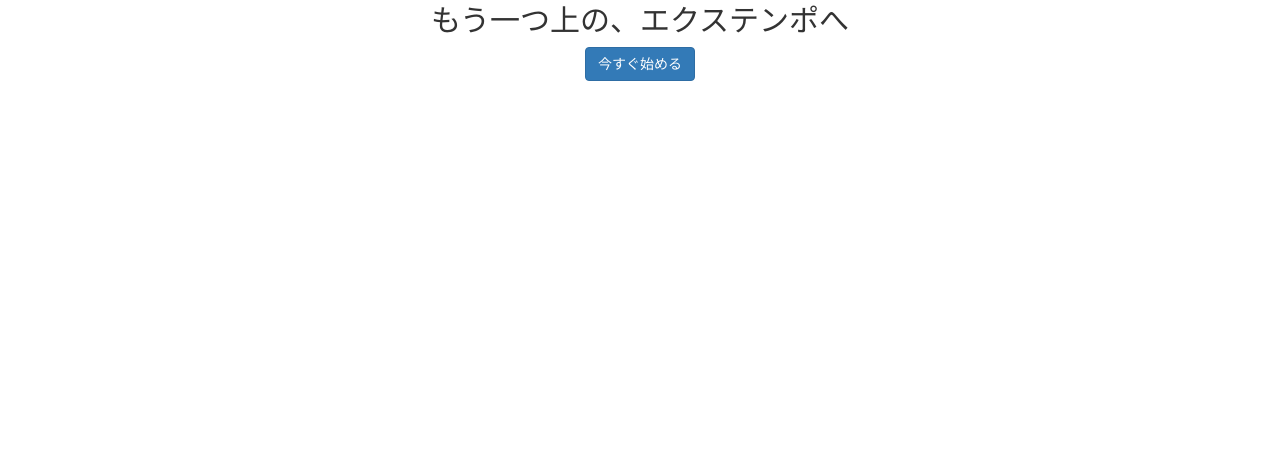
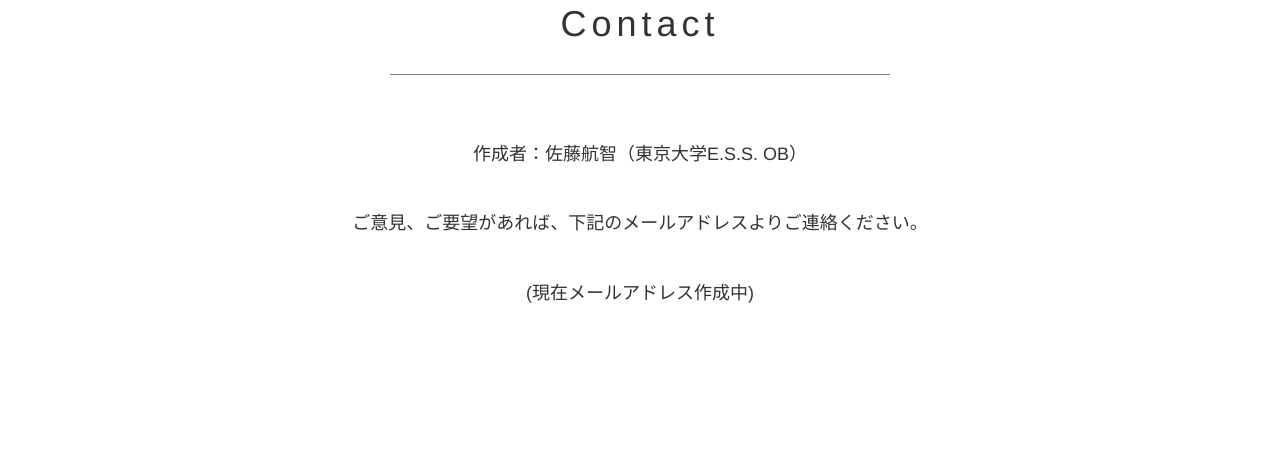
Before and after one commit to Kouch-Sato/topicmaker, a plain HTML site: page index.html in a window 1280 px wide. Shown: the part 1876-2350 px from the top of the page. Before the commit the page ends 2000 px from the top, so only its background shows below. Drawn offline with nearby package versions, Linux system fonts and the light colour scheme.

Commit message:
contactページを作成

```diff
--- a/css/index.css
+++ b/css/index.css
@@ -69,6 +69,19 @@ nav {
 }
 
 .contact-wrapper {
-  height: 200px;
+  height: 500px;
   text-align: center;
+  margin-bottom: 50px;
 }
+
+.contact-wrapper h1 {
+  letter-spacing: 5px;
+  width: 500px;
+  padding: 30px;
+  margin: 50px auto;
+  border-bottom: 1px solid gray;
+}
+
+.contact-wrapper h4 {
+  padding: 20px 0;
+}
--- a/index.html
+++ b/index.html
@@ -44,16 +44,16 @@
         <h1>Mission</h1>
         <h2>「全てのスピーカーがエクステンポを楽しむ」</h2>
         <h4>「難かしい」「やりたくない」と言われがちなエクステンポ。<br>私たちのMissionは、エクステンポの魅力を世に広めていくことです。</h4>
-
       </div>
     </div>
 
     <!-- contact -->
     <div class="contact-wrapper" id="contact">
       <div class="container">
-        <h1>Topic Maker</h1>
-        <h2>もう一つ上の、エクステンポへ</h2>
-        <a class="btn btn-primary" href="topic-maker.html">今すぐ始める</a>
+        <h1>Contact</h1>
+        <h4>作成者：佐藤航智（東京大学E.S.S. OB）</h4>
+        <h4>ご意見、ご要望があれば、下記のメールアドレスよりご連絡ください。</h4>
+        <h4>(現在メールアドレス作成中)</h4>
       </div>
     </div>
 
```
